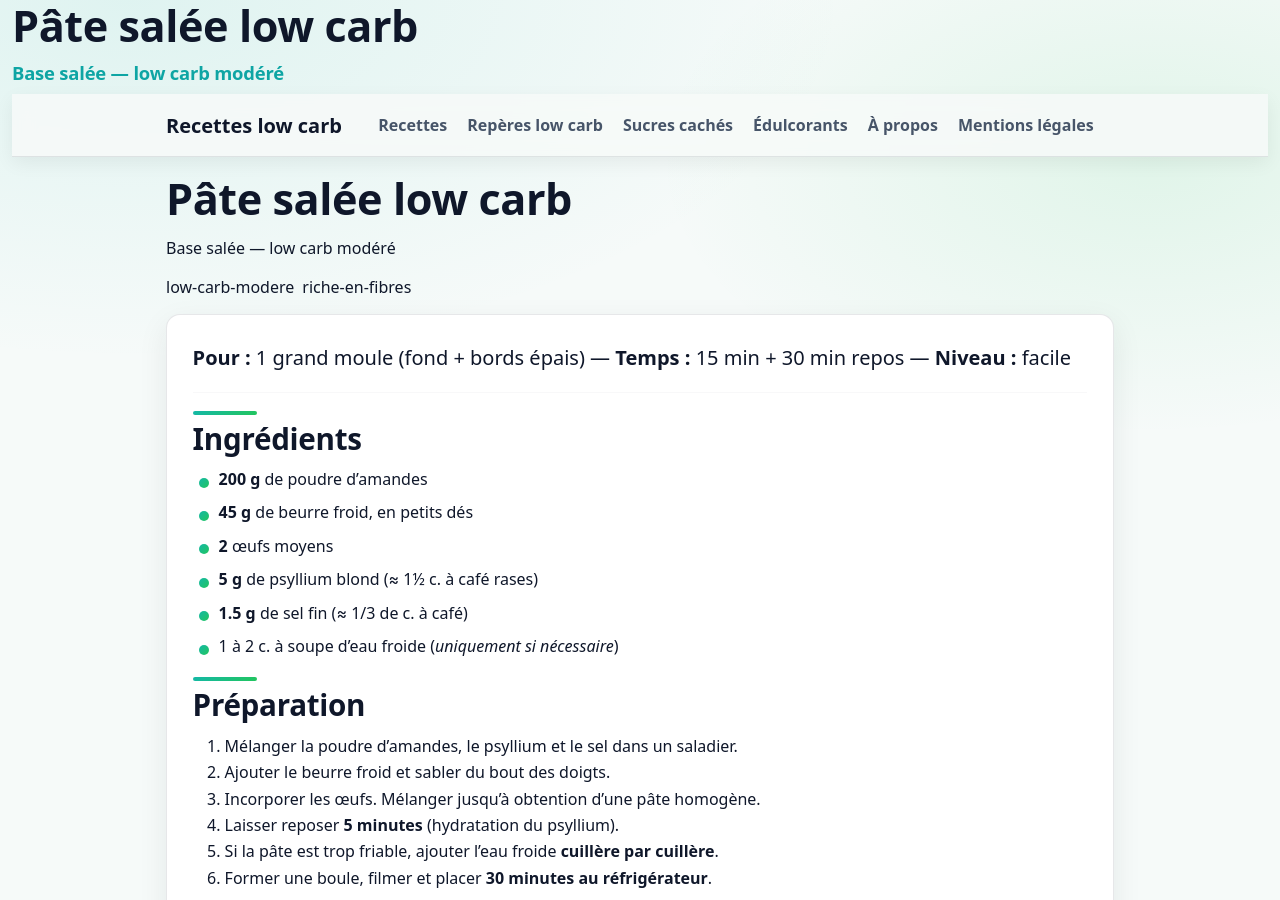
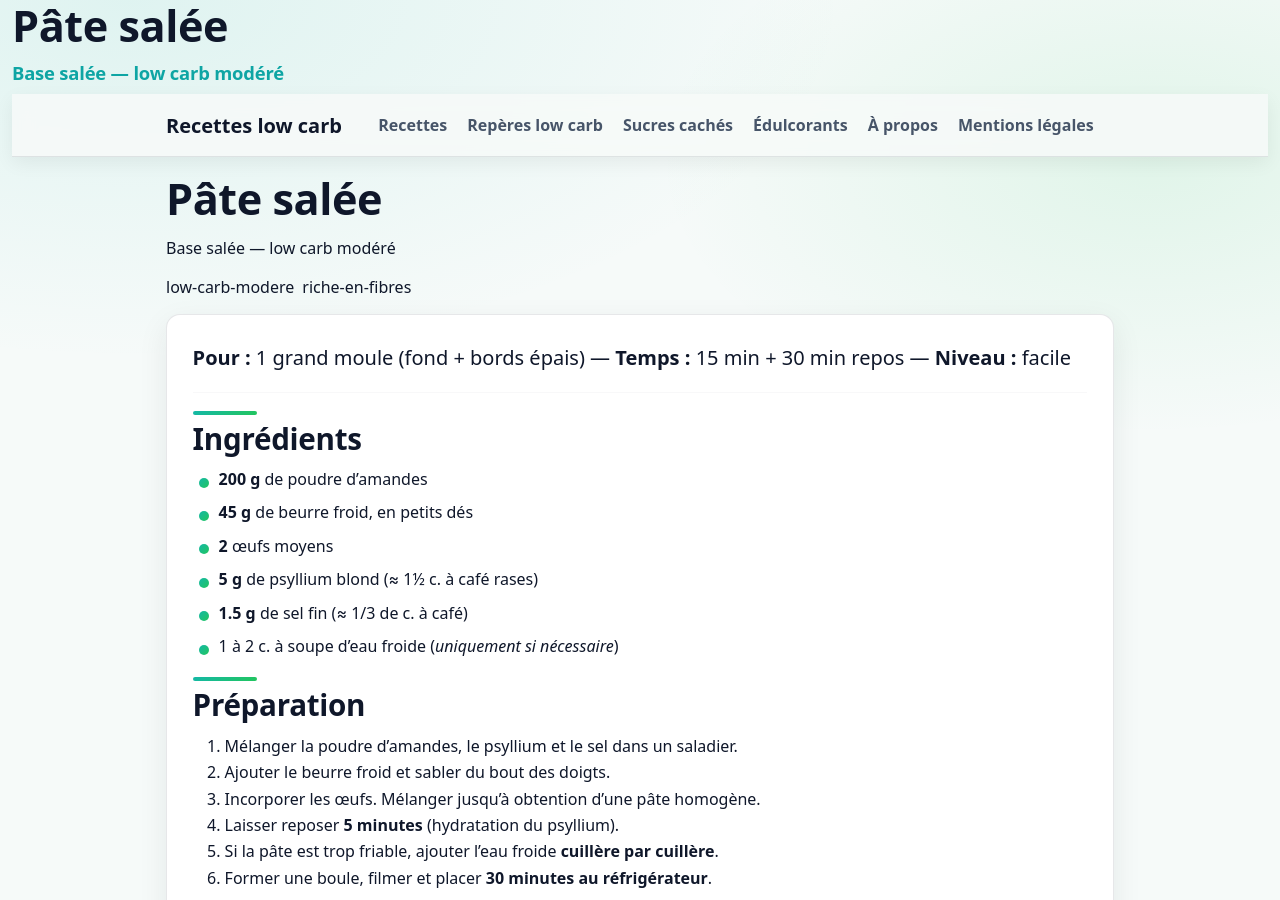
Before and after one commit to laurie-boissay/laurie-boissay.github.io, a Jekyll site: the page built from recettes/pate-salee.html, in a window 1280 px wide and 900 px high. Built offline with Jekyll 4.4.1, drawn with Linux system fonts in a browser that asks for light colours.

Commit message:
Update pate-salee.html

```diff
--- a/recettes/pate-salee.html
+++ b/recettes/pate-salee.html
@@ -2,9 +2,9 @@
 layout: recipe
 title: "Pâte low carb amandes & psyllium — Recettes low carb"
 description: "Pâte low carb aux amandes et psyllium, sans fromage. Base salée neutre, digeste et bien structurée pour tarte ou tourte."
-recipe_title: "Pâte salée low carb"
+recipe_title: "Pâte salée"
 recipe_subtitle: "Base salée — low carb modéré"
-recipe_group: "Bases"
+recipe_group: "Pâtes & fonds"
 recipe_sort: "pate-salee"
 recipe_tested: true
 tags:
```
